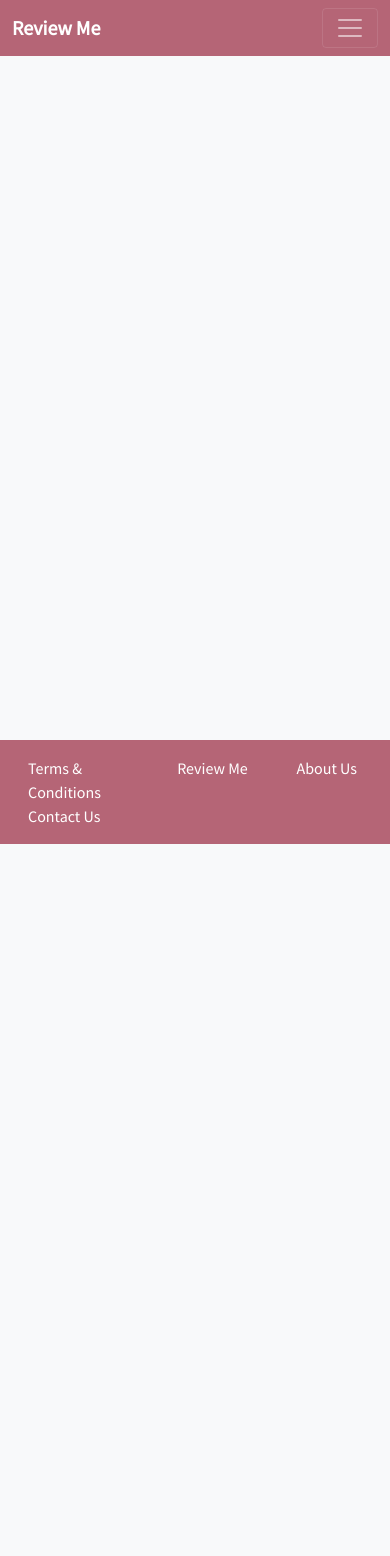
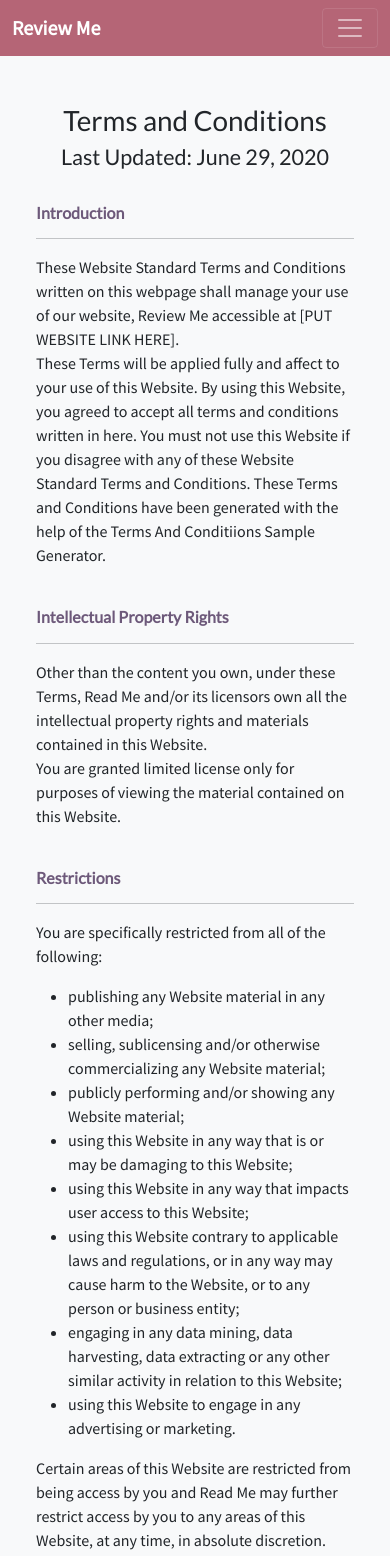
Before and after one commit to hyunjiLeeTech/ReviewMe, a React (Create React App) app in the folder frontend/: page /terms in a window 390 px wide. Shown: the top 1556 px of the page. Before the commit the page ends 844 px from the top, so only its background shows below. Built offline with nearby package versions, Linux system fonts and the light colour scheme.

Commit message:
RVM-129 Create terms and condition page (#20)
* RVM-129 Create terms and condition page

* RVM-129 update path name

* RVM-129 update style

* RVM-129 last update text center for phone view

```diff
--- a/frontend/src/App.css
+++ b/frontend/src/App.css
@@ -14,6 +14,8 @@ h6 {
 
 p,
 span,
-a {
+a,
+ul,
+li {
   font-family: Source Sans Pro;
 }
--- a/frontend/src/App.js
+++ b/frontend/src/App.js
@@ -13,6 +13,7 @@ import ForgotPassword from "./components/registration/ForgotPassword";
 import Report from "./components/Report/Report";
 import BookDetails from "./components/BookDetails/BookDetails";
 import BookShelf from "./components/BookShelf/BookShelf";
+import TermCondition from "./components/TermCondition/TermCondition";
 
 function App() {
   return (
@@ -50,6 +51,9 @@ function App() {
           <Route exact path="/wish-list">
             <BookShelf title="Wish List" />
           </Route>
+          <Route path="/terms">
+            <TermCondition />
+          </Route>
         </Switch>
         <Footer />
       </div>
--- /dev/null
+++ b/frontend/src/components/TermCondition/TermCondition.css
@@ -0,0 +1,10 @@
+.sub-title {
+  font-weight: bold;
+  color: #6d597a;
+}
+
+@media (min-width: 318px) and (max-width: 734px) {
+  .last-update {
+    text-align: center;
+  }
+}
--- /dev/null
+++ b/frontend/src/components/TermCondition/TermCondition.js
@@ -0,0 +1,159 @@
+import React from "react";
+
+import "./TermCondition.css";
+
+const TermCondition = () => {
+  return (
+    <div className="container mt-5">
+      <div className="text-center">
+        <h1>Terms and Conditions</h1>
+      </div>
+      <div className="mx-4 mb-4">
+        <h4 className="last-update">Last Updated: June 29, 2020</h4>
+        <br />
+        <h6 className="sub-title">Introduction</h6>
+        <hr />
+        <p>
+          These Website Standard Terms and Conditions written on this webpage
+          shall manage your use of our website, Review Me accessible at [PUT
+          WEBSITE LINK HERE]. <br />
+          These Terms will be applied fully and affect to your use of this
+          Website. By using this Website, you agreed to accept all terms and
+          conditions written in here. You must not use this Website if you
+          disagree with any of these Website Standard Terms and Conditions.
+          These Terms and Conditions have been generated with the help of the
+          Terms And Conditiions Sample Generator.
+        </p>
+        <br />
+        <h6 className="sub-title">Intellectual Property Rights</h6>
+        <hr />
+        <p>
+          Other than the content you own, under these Terms, Read Me and/or its
+          licensors own all the intellectual property rights and materials
+          contained in this Website.
+          <br />
+          You are granted limited license only for purposes of viewing the
+          material contained on this Website.
+        </p>
+        <br />
+        <h6 className="sub-title">Restrictions</h6>
+        <hr />
+        <p>You are specifically restricted from all of the following:</p>
+        <ul>
+          <li>publishing any Website material in any other media;</li>
+          <li>
+            selling, sublicensing and/or otherwise commercializing any Website
+            material;
+          </li>
+          <li>publicly performing and/or showing any Website material;</li>
+          <li>
+            using this Website in any way that is or may be damaging to this
+            Website;
+          </li>
+          <li>
+            using this Website in any way that impacts user access to this
+            Website;
+          </li>
+          <li>
+            using this Website contrary to applicable laws and regulations, or
+            in any way may cause harm to the Website, or to any person or
+            business entity;
+          </li>
+          <li>
+            engaging in any data mining, data harvesting, data extracting or any
+            other similar activity in relation to this Website;
+          </li>
+          <li>using this Website to engage in any advertising or marketing.</li>
+        </ul>
+        <p>
+          Certain areas of this Website are restricted from being access by you
+          and Read Me may further restrict access by you to any areas of this
+          Website, at any time, in absolute discretion. Any user ID and password
+          you may have for this Website are confidential and you must maintain
+          confidentiality as well.
+        </p>
+
+        <br />
+        <h6 className="sub-title">Your Content</h6>
+        <hr />
+        <p>
+          In these Website Standard Terms and Conditions, "Your Content" shall
+          mean any audio, video, text, images or other material you choose to
+          display on this Website. By displaying Your Content, you grant Read Me
+          a non-exclusive, worldwide irrevocable, sub licensable license to use,
+          reproduce, adapt, publish, translate and distribute it in any and all
+          media.
+          <br />
+          Your Content must be your own and must not be invading any
+          third-party’s rights. Read Me reserves the right to remove any of Your
+          Content from this Website at any time without notice.
+        </p>
+        <br />
+        <h6 className="sub-title">No warranties</h6>
+        <hr />
+        <p>
+          This Website is provided "as is," with all faults, and Read Me express
+          no representations or warranties, of any kind related to this Website
+          or the materials contained on this Website. Also, nothing contained on
+          this Website shall be interpreted as advising you.
+        </p>
+        <br />
+        <h6 className="sub-title">Limitation of liability</h6>
+        <hr />
+        <p>
+          In no event shall Read Me, nor any of its officers, directors and
+          employees, shall be held liable for anything arising out of or in any
+          way connected with your use of this Website whether such liability is
+          under contract. Read Me, including its officers, directors and
+          employees shall not be held liable for any indirect, consequential or
+          special liability arising out of or in any way related to your use of
+          this Website.
+        </p>
+        <br />
+        <h6 className="sub-title">Indemnification</h6>
+        <hr />
+        <p>
+          You hereby indemnify to the fullest extent Read Me from and against
+          any and/or all liabilities, costs, demands, causes of action, damages
+          and expenses arising in any way related to your breach of any of the
+          provisions of these Terms.
+        </p>
+        <br />
+        <h6 className="sub-title">Severability</h6>
+        <hr />
+        <p>
+          If any provision of these Terms is found to be invalid under any
+          applicable law, such provisions shall be deleted without affecting the
+          remaining provisions herein.
+        </p>
+        <br />
+        <h6 className="sub-title">Variation of Terms</h6>
+        <hr />
+        <p>
+          Read Me is permitted to revise these Terms at any time as it sees fit,
+          and by using this Website you are expected to review these Terms on a
+          regular basis.
+        </p>
+        <br />
+        <h6 className="sub-title">Assignment</h6>
+        <hr />
+        <p>
+          The Read Me is allowed to assign, transfer, and subcontract its rights
+          and/or obligations under these Terms without any notification.
+          However, you are not allowed to assign, transfer, or subcontract any
+          of your rights and/or obligations under these Terms.
+        </p>
+        <br />
+        <h6 className="sub-title">Entire Agreement</h6>
+        <hr />
+        <p>
+          These Terms constitute the entire agreement between Read Me and you in
+          relation to your use of this Website, and supersede all prior
+          agreements and understandings.
+        </p>
+      </div>
+    </div>
+  );
+};
+
+export default TermCondition;
--- a/frontend/src/components/style/Footer.js
+++ b/frontend/src/components/style/Footer.js
@@ -8,7 +8,7 @@ const Footer = () => {
       <div className="container">
         <div className="row">
           <div className="col-5">
-            <Link className="text-white" id="footer-link" to="/">
+            <Link className="text-white" id="footer-link" to="/terms">
               Terms & Conditions
             </Link>
           </div>
```
